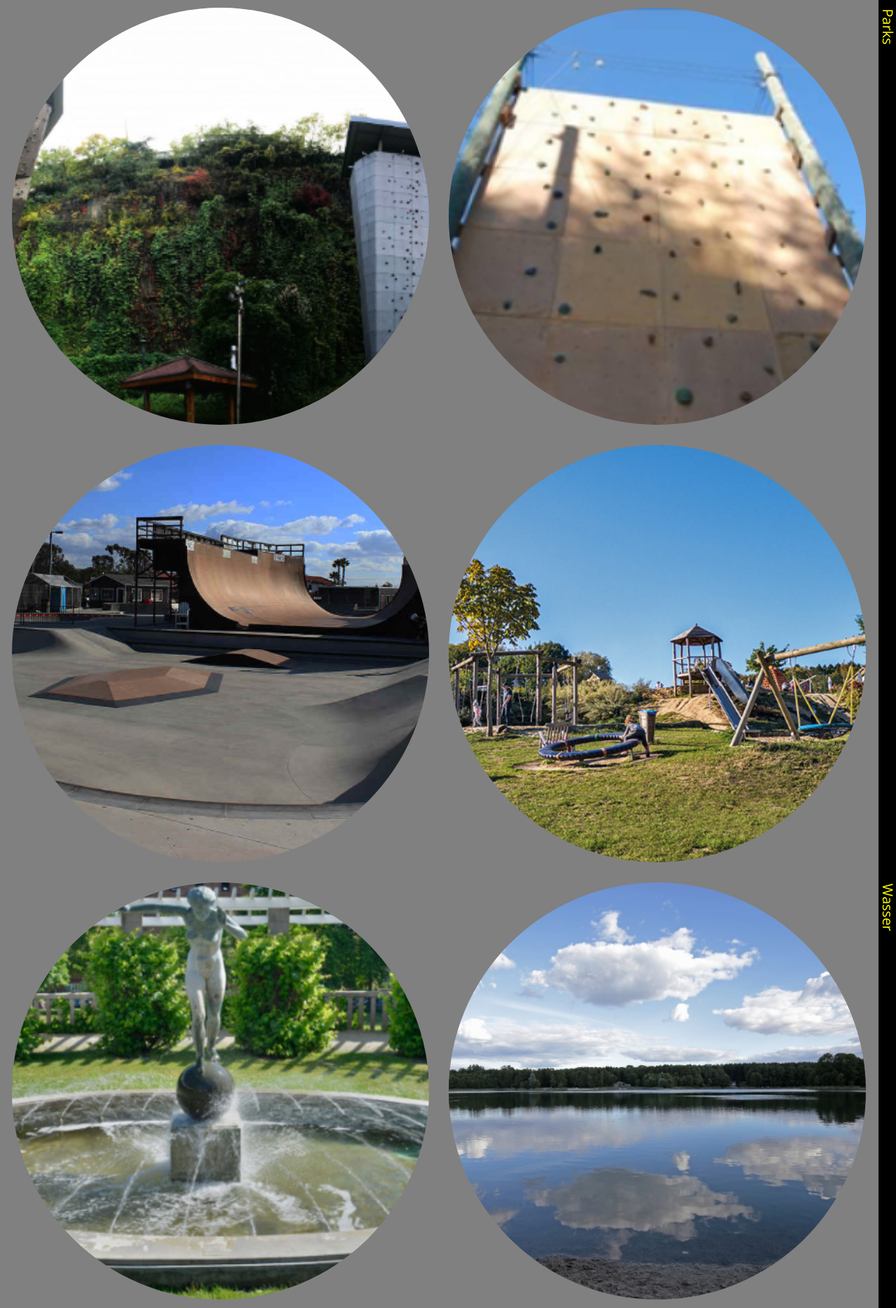
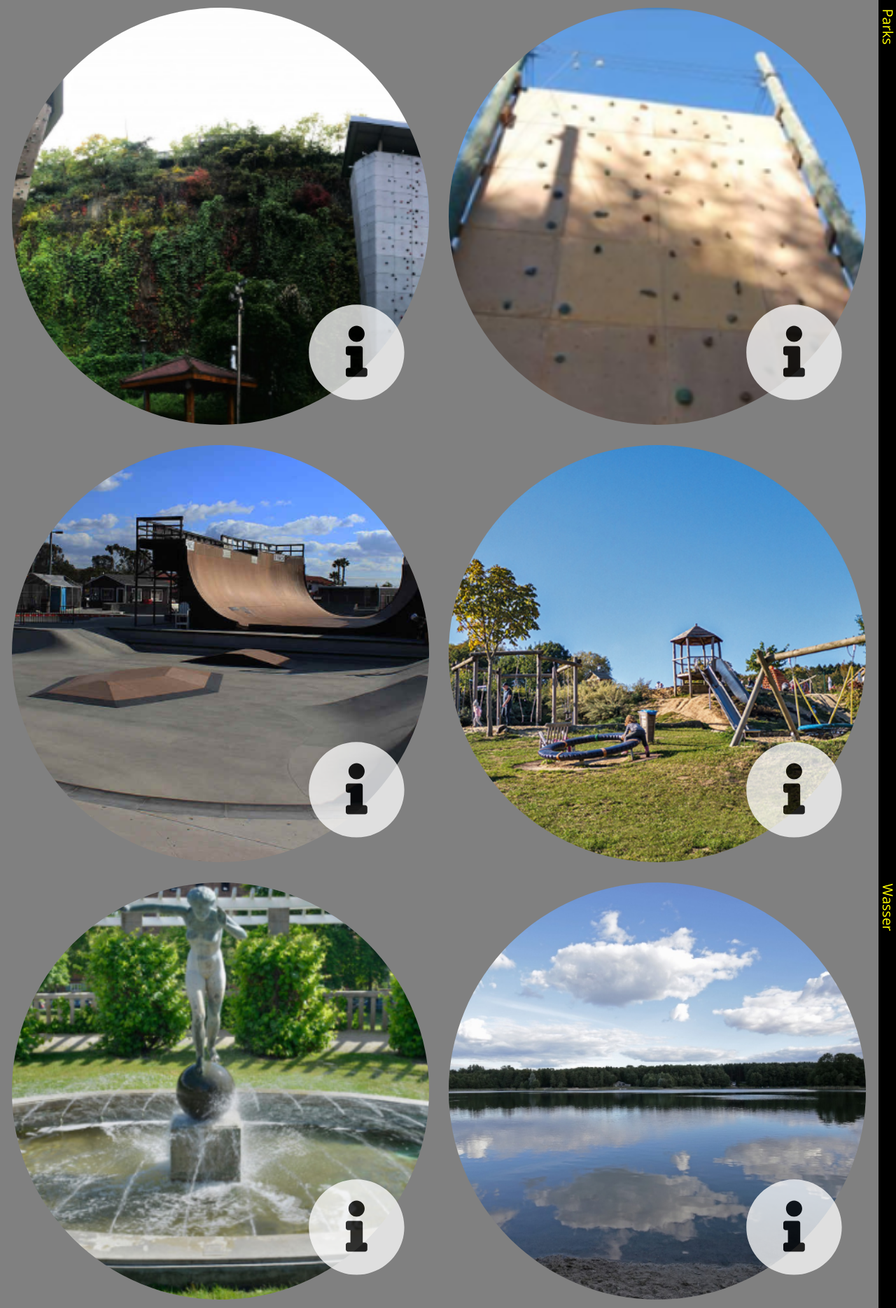
Before and after one commit to leoer/printerest, a Flask app: page / in a window 1280 px wide. Shown: the part 51-1920 px from the top of the page at 70% size. Run offline with Flask 2, Linux system fonts and the light colour scheme; some libraries are stand-ins or nearby versions.

Commit message:
added info buttons to each image

```diff
--- a/static/style.css
+++ b/static/style.css
@@ -54,7 +54,7 @@ body {
     display: inline-block;
 }
 
-#gallery img {
+#gallery .main-image {
     border-radius: 50%;
     border-width: 1vw;
     border-style: solid;
@@ -63,7 +63,7 @@ body {
     box-sizing: border-box;
 }
 
-#gallery .selected img {
+#gallery .selected .main-image {
     border-color: yellow;
 }
 
@@ -78,7 +78,7 @@ li .aspect-ratio-box {
     padding-top: 100%;
 }
 
-.aspect-ratio-box img {
+.aspect-ratio-box .main-image {
     position: absolute;
     left: 0;
     top: 0;
@@ -87,6 +87,34 @@ li .aspect-ratio-box {
     object-fit: cover;
 }
 
+.info-button-container {
+    /* styling */
+    color: white;
+    background: black;
+    opacity: 0.75;
+
+    /* hacks to make the styling work */
+    border-radius: 50%;
+    width: 10vw;
+    height: 10vw;
+    font-size: 11vw;
+    margin: 1vw;
+    line-height: 0;
+
+    position: absolute;
+    bottom: 3vw;
+    right: 3vw;
+}
+
+.info-button-container:active,
+.info-button-container:hover {
+    opacity: 1;
+}
+
+.info-button {
+    /* margin hacks to place parent container well inside of the visible part of the icon */
+    margin: -0.5vw;
+}
 
 .next-button {
     padding-left: 5px;
--- a/templates/index.html
+++ b/templates/index.html
@@ -21,7 +21,10 @@
                     {% for image in images[category] %}
                         <li id="{{ category + '_' + image.rsplit('.',1)[0].lower() }}">
                             <div class="aspect-ratio-box">
-                                <img src="/static/images/{{ category + '/' + image }}">
+                                <img class="main-image" src="/static/images/{{ category + '/' + image }}">
+                                <div class="info-button-container">
+                                    <i class="fas fa-info-circle info-button"></i>
+                                </div>
                             </div>
                         </li>
                     {% endfor %}
```
